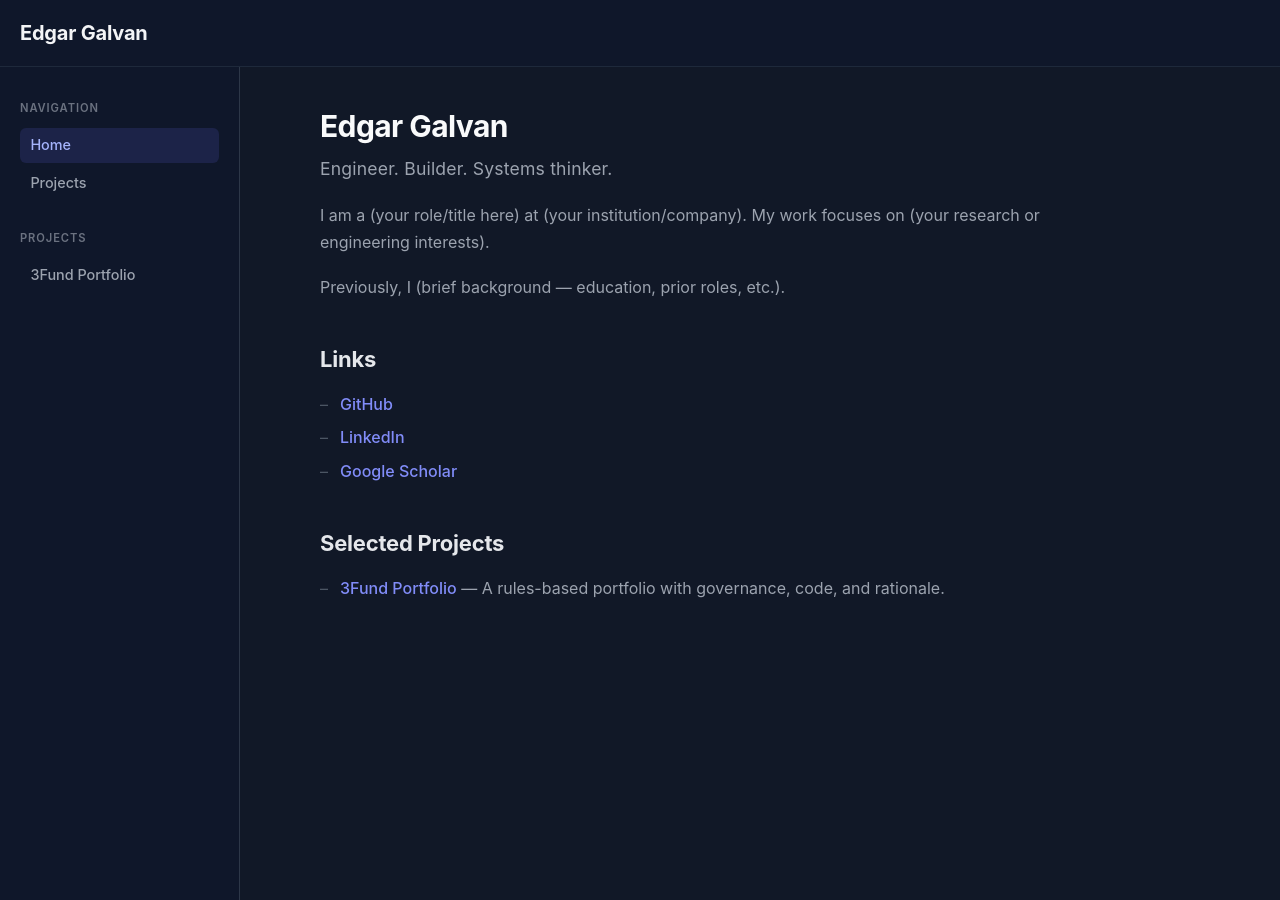
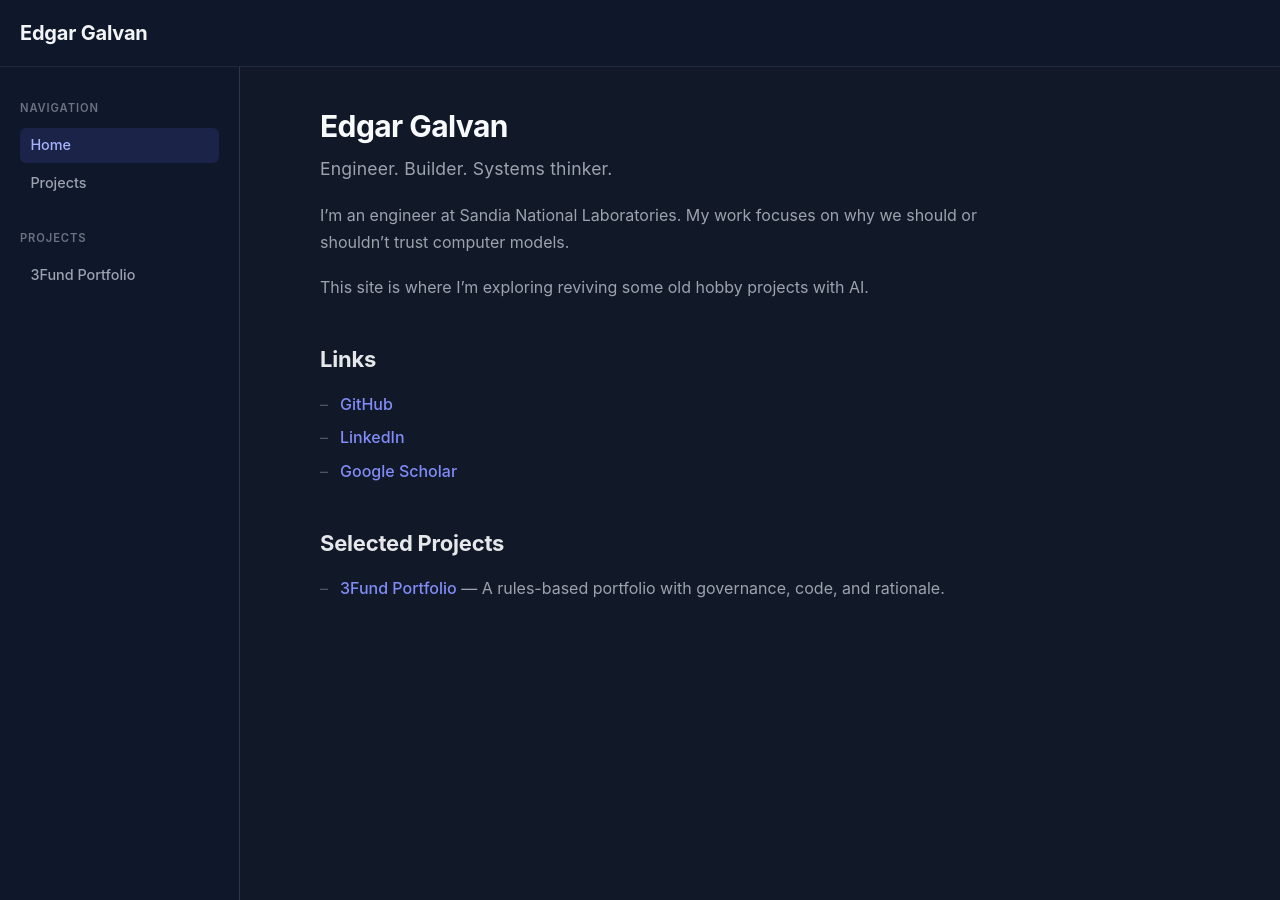
Before and after one commit to edgargalvan/edgargalvan.github.io, a Jekyll site: the page built from index.md, in a window 1280 px wide and 900 px high. Built offline with Jekyll 4.4.1, drawn with Linux system fonts in a browser that asks for light colours.

Commit message:
Add README and update homepage bio
Co-Authored-By: Claude Opus 4.6 (1M context) <noreply@anthropic.com>

```diff
--- a/index.md
+++ b/index.md
@@ -6,9 +6,9 @@ permalink: /
 
 <p class="subtitle">Engineer. Builder. Systems thinker.</p>
 
-I am a (your role/title here) at (your institution/company). My work focuses on (your research or engineering interests).
+I'm an engineer at Sandia National Laboratories. My work focuses on why we should or shouldn't trust computer models.
 
-Previously, I (brief background — education, prior roles, etc.).
+This site is where I'm exploring reviving some old hobby projects with AI.
 
 ## Links
 
```
Also changed, not shown: README.md (added).
